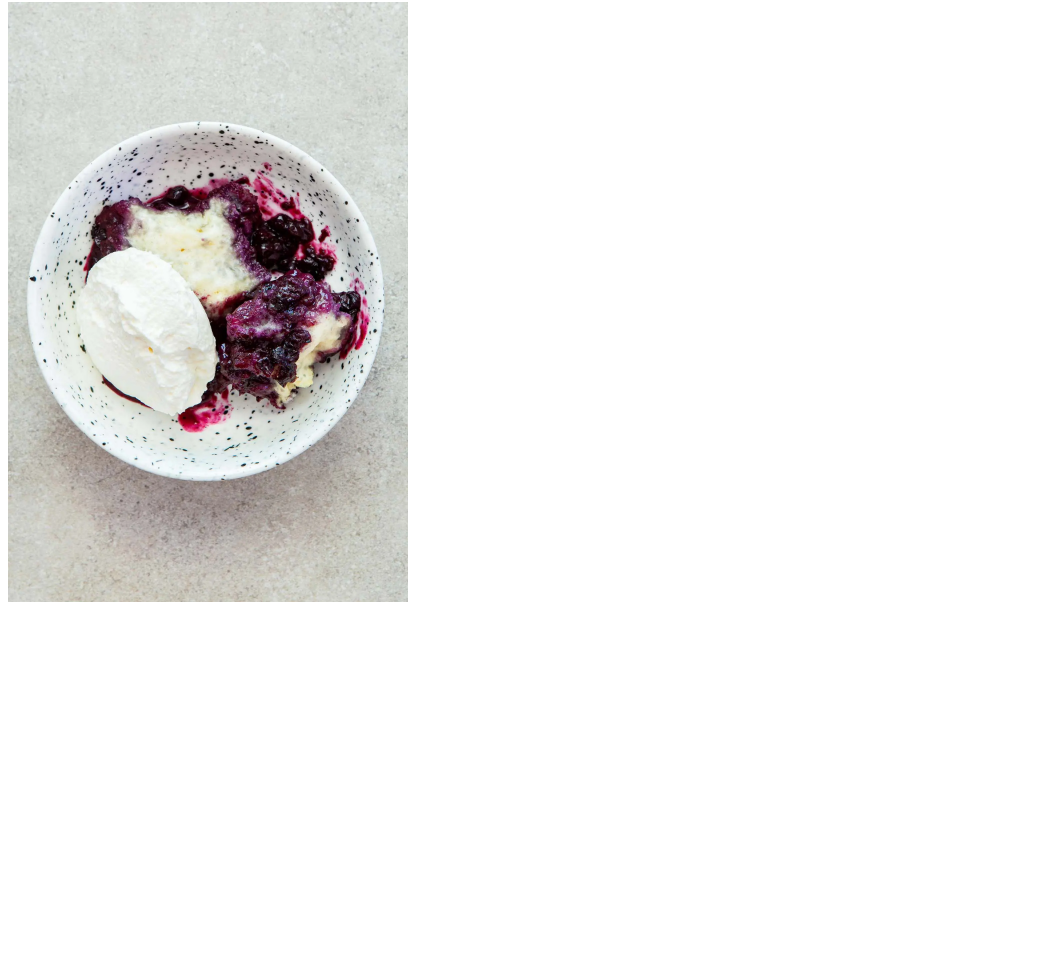
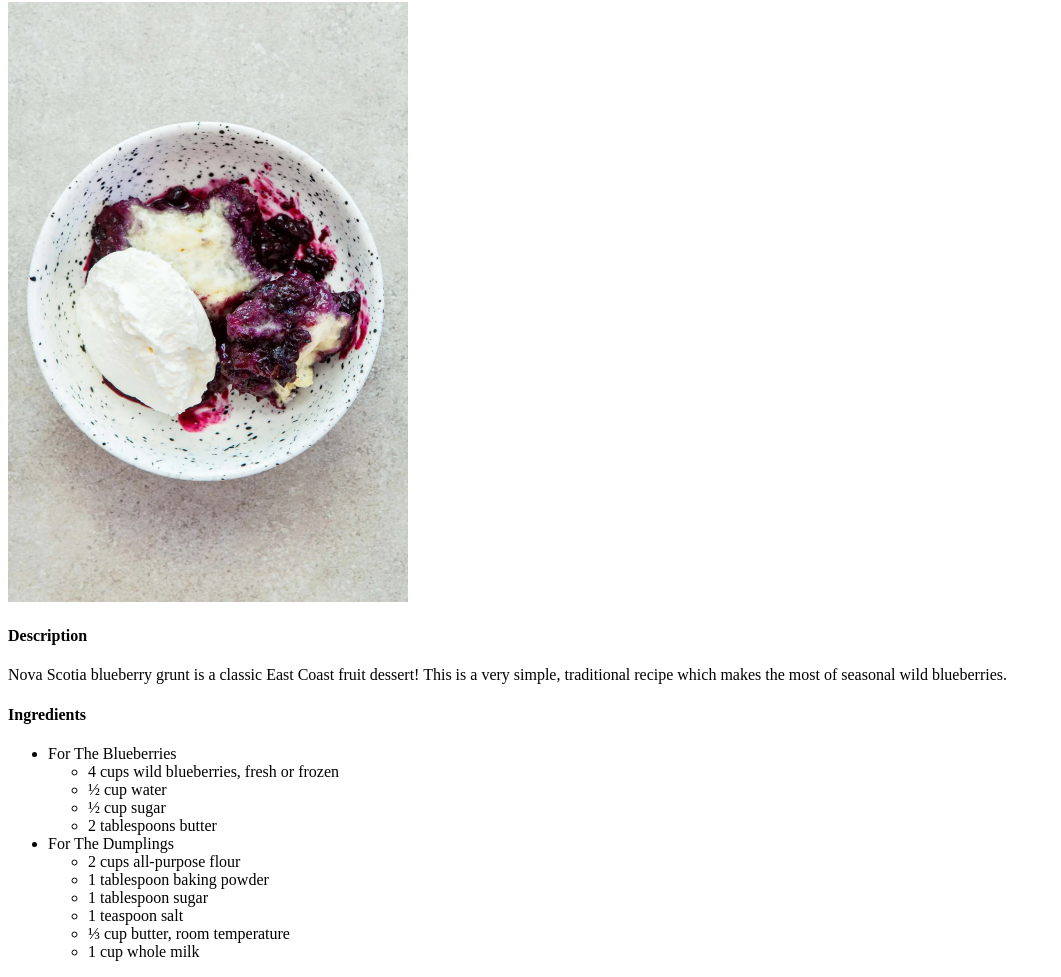
Before and after one commit to Bluenoser780/odin-recipes, a plain HTML site: page recipes/blueberry-grunt.html in a window 1280 px wide. Shown: the part 78-1055 px from the top of the page, without its empty margins (0-1061 px from the left). Before the commit the page ends 800 px from the top, so only its background shows below. Drawn offline with Linux system fonts and the light colour scheme.

Commit message:
Add lists of ingredients

```diff
--- a/recipes/blueberry-grunt.html
+++ b/recipes/blueberry-grunt.html
@@ -8,5 +8,31 @@
 <body>
     <h1>Nova Scotia Blueberry Grunt</h1>
     <img src="../recipes/blueberry-grunt.jpg" alt="Bowl of blueberry grunt with a dollop of whipped cream on top" height="600" width="400">
+
+    <h4>Description</h4>
+    <p>Nova Scotia blueberry grunt is a classic East Coast fruit dessert! This is a very simple, traditional recipe which makes the most of seasonal wild blueberries.</p>
+
+    <h4>Ingredients</h4>
+    <ul>
+        <li>For The Blueberries</li>
+        <ul>
+            <li>4 cups wild blueberries, fresh or frozen</li>
+            <li>½ cup water</li>
+            <li>½ cup sugar</li>
+            <li>2 tablespoons butter</li>
+        </ul>
+        <li>For The Dumplings</li>
+        <ul>
+            <li>2 cups all-purpose flour</li>
+            <li>1 tablespoon baking powder</li>
+            <li>1 tablespoon sugar</li>
+            <li>1 teaspoon salt</li>
+            <li>⅓ cup butter, room temperature</li>
+            <li>1 cup whole milk</li>
+        </ul>
+    </ul>
+
+
+
 </body>
 </html>
```
